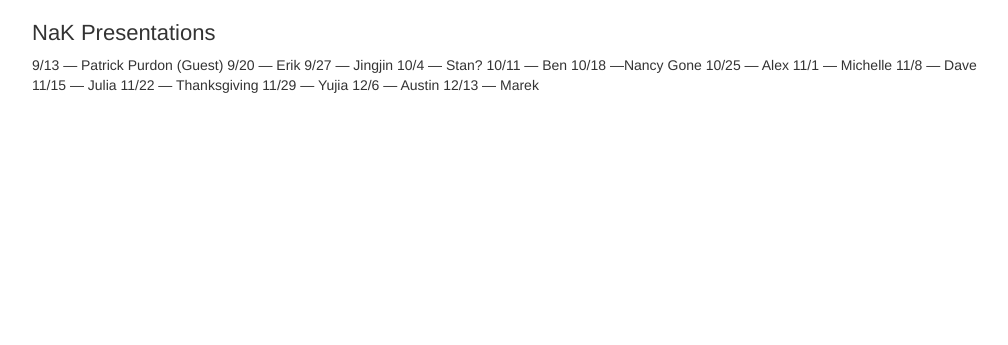
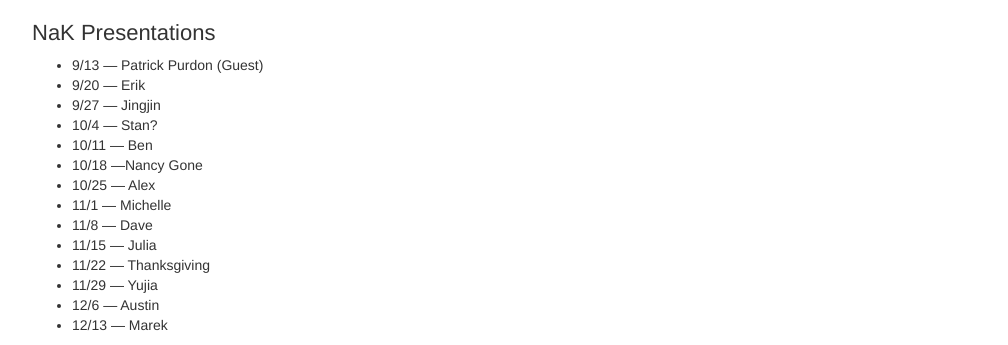
Before and after one commit to cogrhythms/nd, a Jekyll site: the page built from calendar/index.md, in a window 1280 px wide, cut to the strip 744-1089 px from the top of the page. Shown: the whole strip, without its empty margins (38-1046 px from the left). Built offline with Jekyll 4.4.1, drawn with Linux system fonts in a browser that asks for light colours; nearby versions of some CDN libraries; before the commit the page ends 900 px from its top, so only the background shows below that.

```diff
--- a/calendar/index.md
+++ b/calendar/index.md
@@ -9,17 +9,18 @@ title: "Calendar"
 </iframe>
 
 ## NaK Presentations
-9/13 — Patrick Purdon (Guest)
-9/20 — Erik
-9/27 — Jingjin
-10/4 — Stan?
-10/11 — Ben
-10/18 —Nancy Gone
-10/25 — Alex
-11/1 — Michelle
-11/8 — Dave
-11/15 — Julia
-11/22 — Thanksgiving
-11/29 — Yujia
-12/6 — Austin
-12/13 — Marek
+
+* 9/13 — Patrick Purdon (Guest)
+* 9/20 — Erik
+* 9/27 — Jingjin
+* 10/4 — Stan?
+* 10/11 — Ben
+* 10/18 —Nancy Gone
+* 10/25 — Alex
+* 11/1 — Michelle
+* 11/8 — Dave
+* 11/15 — Julia
+* 11/22 — Thanksgiving
+* 11/29 — Yujia
+* 12/6 — Austin
+* 12/13 — Marek
```
